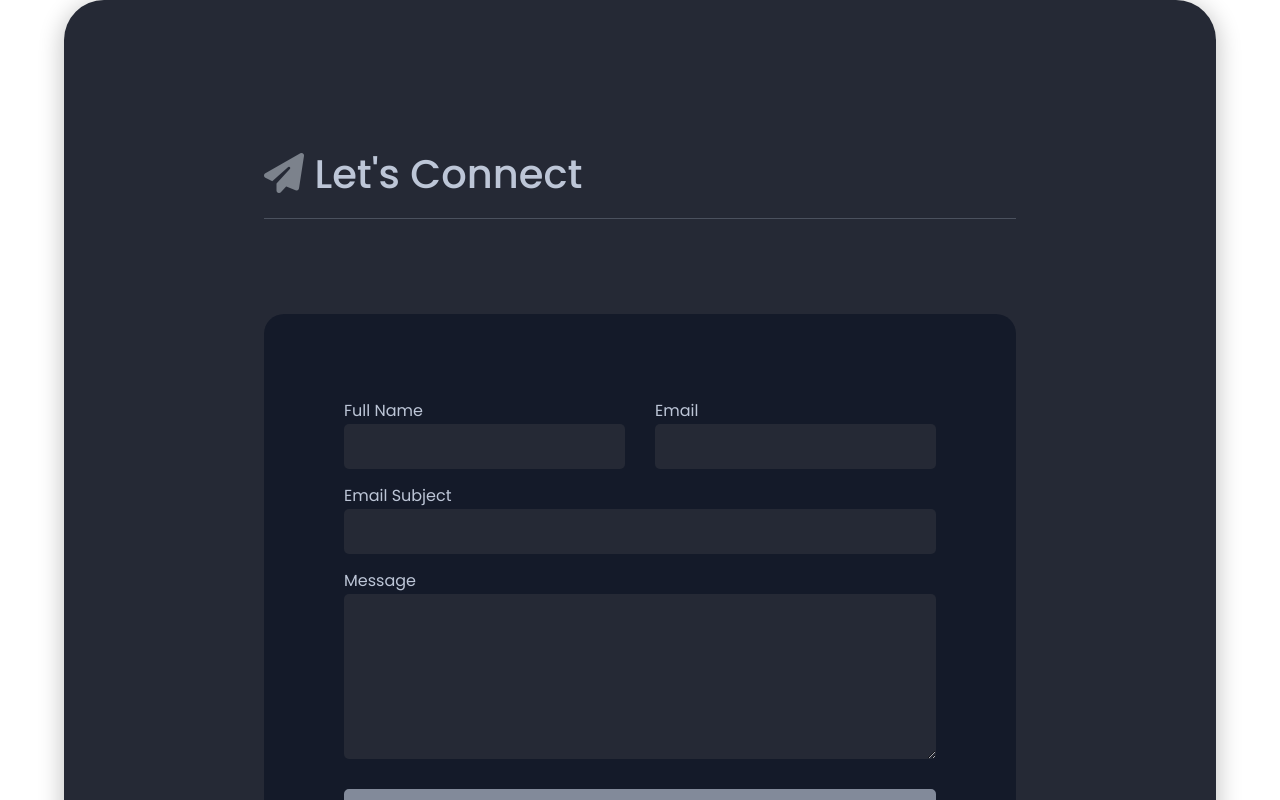
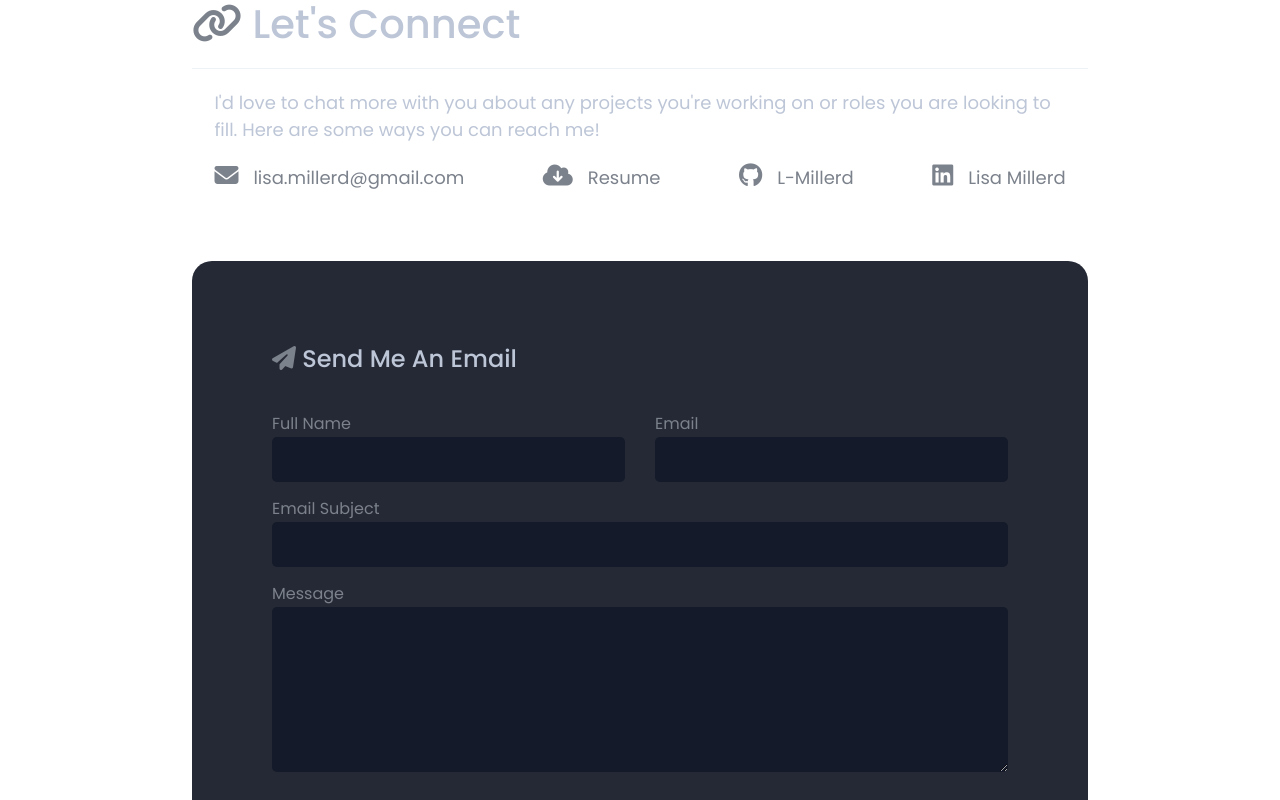
Before and after one commit to L-millerd/lm_portfolio, an Angular app: page /contact in a window 1280 px wide. Shown: the top 800 px of the page. Built offline with nearby package versions, Linux system fonts and the light colour scheme.

Commit message:
contact updated

```diff
--- a/src/app/contact/contact.component.html
+++ b/src/app/contact/contact.component.html
@@ -1,15 +1,35 @@
 <div class="contactWrapper">
 <main class="contactContainer">
-  <div class="contactContent">
-    <!-- <i class="icon fa-regular fa-paper-plane"></i> -->
-    <h2><i class="fa-solid fa-paper-plane"></i> Let's Connect</h2>
+    <h2><i class="fa fa-solid fa-link" aria-hidden="true"></i> Let's Connect</h2>
    <hr>
+
+   <div class="intro">
+      <div>
+        <p>I'd love to chat more with you about any projects you're working on or roles
+        you are looking to fill. Here are some ways you can reach me!</p>
+      </div>
+      <div class="contactLinks">
+        <p><a href = "mailto: lisa.millerd@gmail.com" target="_blank">
+          <i class="fa fa-envelope" aria-hidden="true"></i>lisa.millerd@gmail.com
+        </a></p>
+        <p><a href="https://asset.cloudinary.com/l-millerd/3e8e0d68c1109e3c89d35c2e0b79c014" download target="_blank">
+          <i class="fa fa-cloud-download" aria-hidden="true"></i>Resume
+        </a></p>
+        <p><a href="https://github.com/L-millerd" target="_blank">
+          <i class="fa fa-github" aria-hidden="true"></i>L-Millerd
+        </a></p>
+        <p><a href="https://www.linkedin.com/in/lisa-millerd-3905ba67/" target="_blank">
+          <i class="fa fa-linkedin-square" aria-hidden="true"></i>Lisa Millerd
+        </a></p>
+      </div>
+    </div>
 
     <section class="formContainer">
       <form #form_="ngForm" (ngSubmit)="submit()">
       <div class="form">
+        <div class="hello"><i class="fa-solid fa-paper-plane"></i> Send Me An Email</div>
         <div class="form-group row">
-          <div class="col">
+          <div class="col-sm-12 col-md-12 col-lg-6">
             <label for="inputFirstName">Full Name</label>
             <input
               name ="inputName"
@@ -23,7 +43,7 @@
               <div class="alert" role="alert" *ngIf="name_.touched && name_.invalid">Please enter your name</div>
           </div>
 
-          <div class="col">
+          <div class="col-sm-12 col-md-12 col-lg-6">
             <label for="inputLastName">Email</label>
             <input
               name="email"
@@ -74,8 +94,9 @@
         </div>
       </div>
     </form>
+
+
     </section>
 
-  </div>
 </main>
 </div>
--- a/src/app/contact/contact.component.scss
+++ b/src/app/contact/contact.component.scss
@@ -3,7 +3,7 @@ $accent-color: rgb(127, 205, 199);
 $light-color: #BDC6D7;
 $dim-color: #7c828c;
 $dark-teal: #24313a;
-$teal: #0f505f;
+$teal: #598c88;
 $dark-color2:#252935;
 
 // $teal: #125e70;
@@ -14,59 +14,78 @@ $dark-color2:#252935;
 }
 
 .contactContainer{
-  display: flex;
-  justify-content: center;
-  font-family: 'Poppins', sans-serif;
+  margin: auto;
+}
+
+.intro{
+ width:95%;
+ margin: auto;
+}
+
+.contactLinks{
+ display: flex;
+ flex-wrap: wrap;
+ justify-content: space-between;
+  p{
+    color: $dim-color
+  }
+  .fa{
+    color: $dim-color;
+    padding-right: 15px;
+    font-size: 1.2rem;
+  }
+  .fa:active{
+    color:$light-color;
+  }
+  a{
+    text-decoration: none;
+    color: $dim-color
+  }
+  a:hover{
+    color: $light-color;
+  }
 
 }
 
-
-.contactContent{
-  padding: 150px 200px 150px 200px; ////change for responsive
-  width: 90%;
-  border-radius: 40px 40px 0px 0px;
-  background-color: $dark-color2;
-  @include sectionShadow();
+.formContainer{
+  padding-top: 50px;
+  padding-bottom: 75px;
+  font-family: 'Poppins', sans-serif;
+  .hello{
+    color:$light-color;
+    font-weight:500;
+    font-size: 1.2rem;
+    padding-bottom: 20px;
+  }
 }
 
-label{
-  color: $light-color;
-  font-size: 0.8rem;
-}
-
-////////////////////////
-.formContainer{
-  padding-top: 75px;
-  padding-bottom: 75px;
-}
-///////////////////////
 
 .form{
-  // border: 2px solid $accent-color;
-  background-color: $dark-color;
-  padding: 80px;
+  background-color: $dark-color2;
+  border-radius: 20px;
   box-sizing: border-box;
   display: flex;
   flex-direction: column;
   gap: .5rem;
-  border-radius: 20px;
 
   input, textarea{
-    background: $dark-color2;
-    // background: transparent;
-    // border-radius: none !important;
+    background: $dark-color;
     border: none;
     color: $light-color;
   }
 
   .alert{
     font-size: 0.75rem;
-    color: $accent-color;
+    color: $teal;
     margin: 0;
     padding: 2px;
   }
 
+  label{
+    color: $dim-color;
+    font-size: 0.8rem;
 
+  }
   input:focus, textarea:focus{
     // border: 1px solid $accent-color;
     // box-shadow:  0 0 0 0.2rem rgba(127, 205, 199, 0.4);
@@ -112,6 +131,52 @@ label{
   transform: scale(1.03);
 }
 
-.icon{
-  color: $accent-color;
+.fa-solid{
+  color:$dim-color
 }
+
+
+////media querries
+@media screen and (max-width:500px){
+
+  .contactContainer{
+    max-width: 70%;
+  }
+
+  .form{
+    padding: 30px;
+  }
+
+  .contactWrapper{
+    padding-top: 100px;
+  }
+
+}
+
+////IPAD
+@media screen and (min-width: 500px) and (max-width:1050px){
+  .contactContainer{
+    max-width: 70%;
+  }
+
+  .form{
+    padding: 80px;
+  }
+
+  .contactWrapper{
+    padding-top: 100px;
+  }
+
+}
+/////FULL SCREEN
+@media screen and (min-width: 1050px){
+
+  .contactContainer{
+    max-width: 70%;
+  }
+
+  .form{
+    padding: 80px;
+  }
+
+}
--- a/src/app/home/home.component.html
+++ b/src/app/home/home.component.html
@@ -27,7 +27,7 @@
       <div class="number" id="two"><i (click)="scrollAbout()"class="fa-solid fa-caret-up arrows"></i>02.<i (click)="scrollContact()" class="fa-solid fa-caret-down arrows"></i></div>
       <app-projects></app-projects>
       <div class="number" id="three"><i (click)="scrollProjects()"class="fa-solid fa-caret-up arrows"></i>03.</div>
-      <!-- <app-contact></app-contact> -->
+      <app-contact></app-contact>
     </div>
 
 </div>
--- a/src/app/projects/projects.component.html
+++ b/src/app/projects/projects.component.html
@@ -9,24 +9,53 @@
       <div class="projectCardWrapper" >
         <div class="projectCard row">
           <div class="cardInfo col-sm-12 col-md-12 col-lg-8 ">
-            <h3>{{projects[1].attributes.Title}}</h3>
+            <h3>Butter Snowboards</h3>
 
             <ul class="skills">
-              <li *ngFor="let skill of projects[1].attributes.skills.data">{{skill.attributes.SkillName}}</li>
+              <li>Angular</li>
+              <li>HTML</li>
+              <li>CSS</li>
+              <li>Node.js</li>
+              <li>mySQL</li>
+              <li>REST API</li>
+              <li>TypeScript</li>
             </ul>
 
-            <p>{{projects[1].attributes.Summary}}</p>
+            <p>Ecommerce website created as part of a 4 hour challenge.  Product display and CRUD admin portal created using node.js and mySQL stored procedures. </p>
             <div class="linksRow">
-              <a [routerLink]="projects[1].attributes.WebLink" target="_blank"><button class="btn buttonClass">View</button></a>
-              <a [href]="projects[1].attributes.GitLink"><i class="socialIcon fa-xl fa-brands fa-github"></i></a>
+              <a routerLink="/projects/butter-snowboards/products" target="_blank"><button class="btn buttonClass">View</button></a>
+              <a href="https://github.com/L-millerd/Ecommerce-Snowboard"><i class="socialIcon fa-xl fa-brands fa-github"></i></a>
             </div>
           </div>
 
-          <div class="cardImage col-sm-12 col-md-12 col-lg-4" style="background-image: url('{{projects[1].attributes.imageLink}}');">
+          <div class="cardImage col-sm-12 col-md-12 col-lg-4" style="background-image: url('https://res.cloudinary.com/l-millerd/image/upload/v1659814819/small_butter_screenshot_ae7a3b0bf5.jpg');">
           </div>
 
         </div>
       </div>
+      <!--remove-->
+      <div class="projectCardWrapper" >
+        <div class="projectCard row">
+          <div class="cardInfo col-sm-12 col-md-12 col-lg-8 ">
+            <h3>{{projects[0].attributes.Title}}</h3>
+
+            <ul class="skills">
+              <li *ngFor="let skill of projects[0].attributes.skills.data">{{skill.attributes.SkillName}}</li>
+            </ul>
+
+            <p>{{projects[0].attributes.Summary}}</p>
+            <div class="linksRow">
+              <a [href]="projects[0].attributes.WebLink" target="_blank"><button class="btn buttonClass">View</button></a>
+              <a [href]="projects[0].attributes.GitLink"><i class="socialIcon fa-xl fa-brands fa-github"></i></a>
+            </div>
+          </div>
+
+          <div class="cardImage col-sm-12 col-md-12 col-lg-4" style="background-image: url('{{projects[0].attributes.imageLink}}');">
+          </div>
+
+        </div>
+      </div>
+      <!--remove-->
 
       <div class="projectCardWrapper" *ngFor="let project of projects;" >
         <div class="projectCard row">
--- a/src/app/projects/projects.component.scss
+++ b/src/app/projects/projects.component.scss
@@ -148,6 +148,8 @@ $purple: #4c3e4f;
   .cardInfo{
     padding: 30px;
   }
+
+
 }
 
 ////IPAD
@@ -155,6 +157,8 @@ $purple: #4c3e4f;
   .cardInfo{
     padding: 85px;
   }
+
+
 }
 /////FULL SCREEN
 @media screen and (min-width: 1050px){
--- a/src/app/projects/projects.component.ts
+++ b/src/app/projects/projects.component.ts
@@ -11,6 +11,7 @@ gsap.registerPlugin(ScrollTrigger);
 export class ProjectsComponent implements OnInit {
 
   projects:any[] = [];
+  projects2:any[] = [];
   server = environment.server;
 
   constructor(private cs: CommonService) { }
@@ -18,14 +19,13 @@ export class ProjectsComponent implements OnInit {
   ngOnInit(): void {
     this.cs.getProjects().subscribe( res =>{
       this.projects = res.data;
-      console.log(this.projects)
+      // console.log(this.projects)
     })
 
   }
 
   ngAfterViewInit(){
-    this.initScrollTriggers();
-    //works but not on forloop
+    // this.initScrollTriggers();
   }
 
   initScrollTriggers() {
--- a/src/styles.scss
+++ b/src/styles.scss
@@ -18,12 +18,16 @@ html{
 h1{
   font-size: 4rem;
   font-weight:500;
+  font-family: 'Poppins', sans-serif;
+
 }
 
 
 p{
   font-size: .9rem;
   color: $light-color;
+  font-family: 'Poppins', sans-serif;
+
 
 }
 
@@ -31,6 +35,8 @@ h2{
   color: $light-color;
   font-size: 2rem;
   font-weight:500;
+  font-family: 'Poppins', sans-serif;
+
 }
 
 ///headings
```
Also changed, not shown: src/app/nav/nav.component.html (+0 -7 lines), 1 other file (tests, documents, lock files or other folders).
